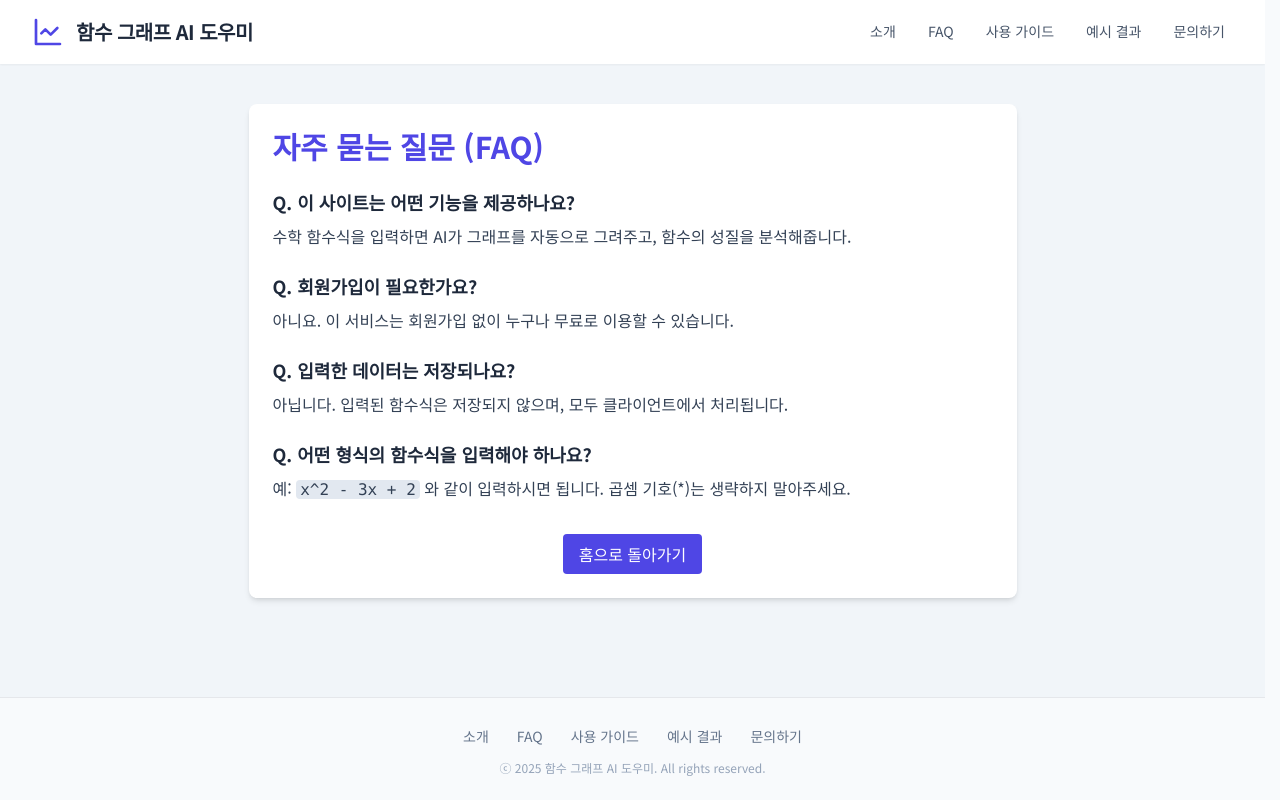
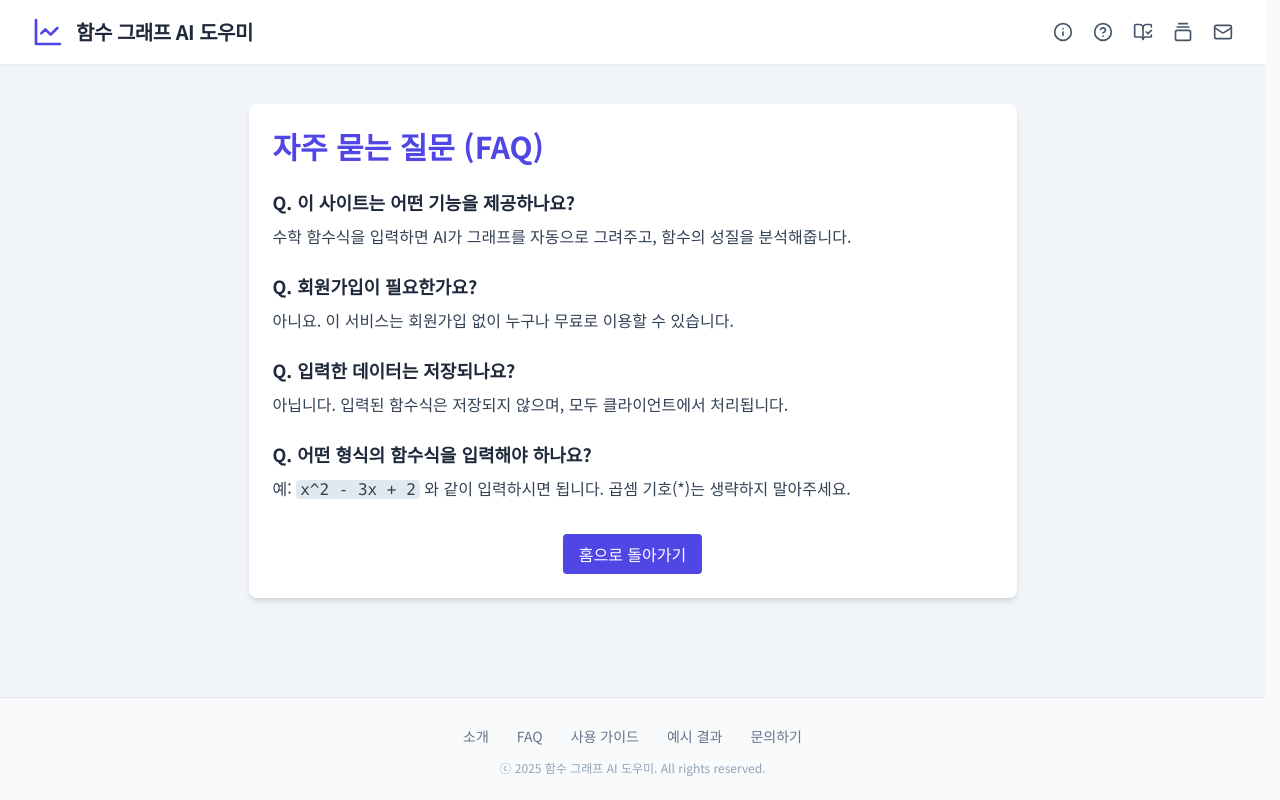
Before and after one commit to kkoshil/function-graph-ai-helper, a React (Vite) app: page /faq in a window 1280 px wide. Built offline with nearby package versions, Linux system fonts and the light colour scheme; no server answers.

Commit message:
Replace header text menu with lucide-react icon

```diff
--- a/package.json
+++ b/package.json
@@ -12,6 +12,7 @@
     "@google/genai": "^1.9.0",
     "html2canvas": "^1.4.1",
     "jspdf": "^2.5.1",
+    "lucide-react": "^0.525.0",
     "mathjs": "^12.4.2",
     "react": "^18.2.0",
     "react-dom": "^18.2.0",
--- a/src/components/Header.tsx
+++ b/src/components/Header.tsx
@@ -2,6 +2,13 @@
 import React from 'react';
 import { Link } from 'react-router-dom';
 import { ChartIcon } from './icons';
+import {
+  Info,
+  HelpCircle,
+  BookOpenCheck,
+  GalleryVerticalEnd,
+  Mail,
+} from 'lucide-react';
 
 export const Header: React.FC = () => {
   return (
@@ -16,29 +23,26 @@ export const Header: React.FC = () => {
             </h1>
           </Link>
 
-          {/* 오른쪽 메뉴 */}
-          <nav className="flex space-x-4 text-sm">
-            {navItems.map(({ to, label }) => (
-              <Link
-                key={to}
-                to={to}
-                className="px-2 py-1 text-slate-600 hover:text-indigo-600 border-b-2 border-transparent hover:border-indigo-500 transition-colors duration-200"
-              >
-                {label}
-              </Link>
-            ))}
+          {/* 오른쪽 메뉴 (아이콘) */}
+          <nav className="flex items-center space-x-5 text-slate-600">
+            <Link to="/about" className="hover:text-indigo-600" title="소개">
+              <Info className="w-5 h-5" />
+            </Link>
+            <Link to="/faq" className="hover:text-indigo-600" title="FAQ">
+              <HelpCircle className="w-5 h-5" />
+            </Link>
+            <Link to="/guide" className="hover:text-indigo-600" title="사용 가이드">
+              <BookOpenCheck className="w-5 h-5" />
+            </Link>
+            <Link to="/examples" className="hover:text-indigo-600" title="예시 결과">
+              <GalleryVerticalEnd className="w-5 h-5" />
+            </Link>
+            <Link to="/contact" className="hover:text-indigo-600" title="문의하기">
+              <Mail className="w-5 h-5" />
+            </Link>
           </nav>
         </div>
       </div>
     </header>
   );
 };
-
-// 메뉴 항목 배열
-const navItems = [
-  { to: '/about', label: '소개' },
-  { to: '/faq', label: 'FAQ' },
-  { to: '/guide', label: '사용 가이드' },
-  { to: '/examples', label: '예시 결과' },
-  { to: '/contact', label: '문의하기' },
-];
```
Also changed, not shown: 1 other file (tests, documents, lock files or other folders).
